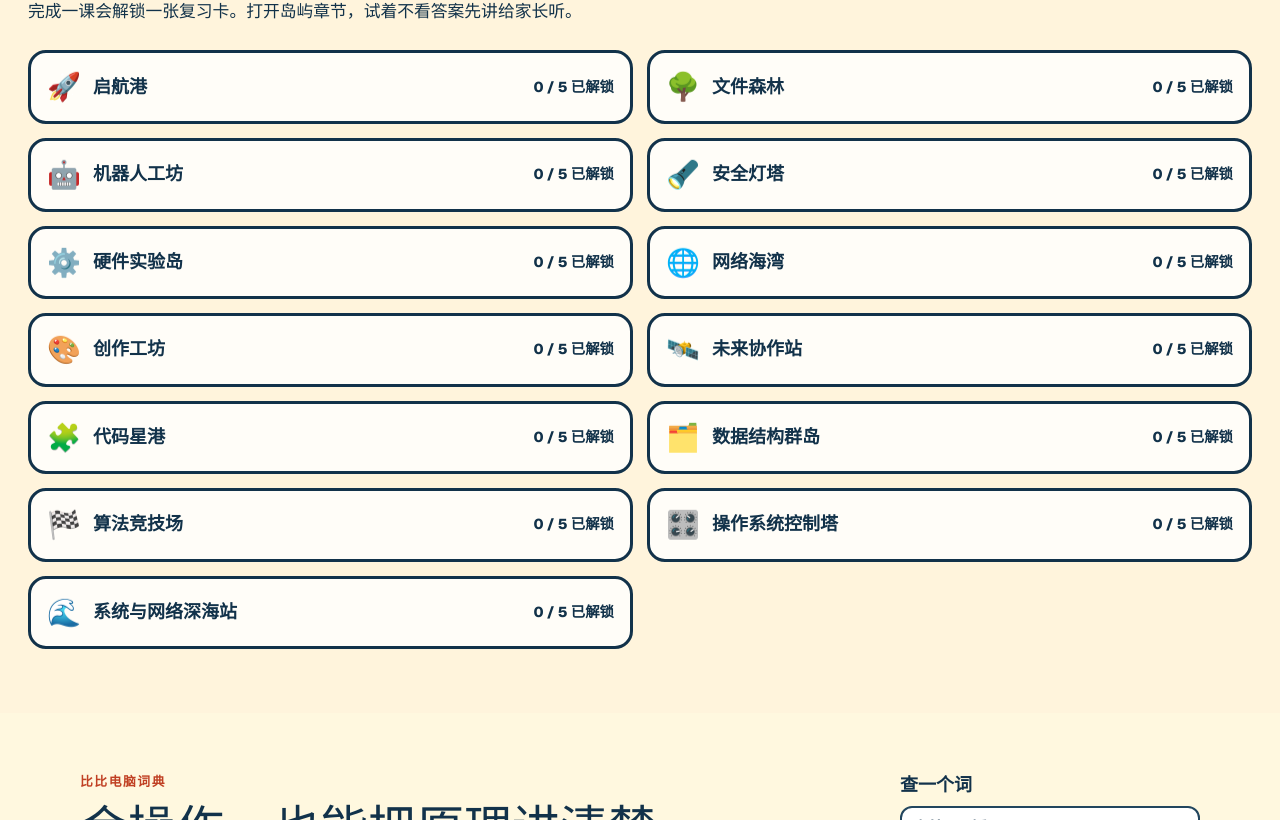
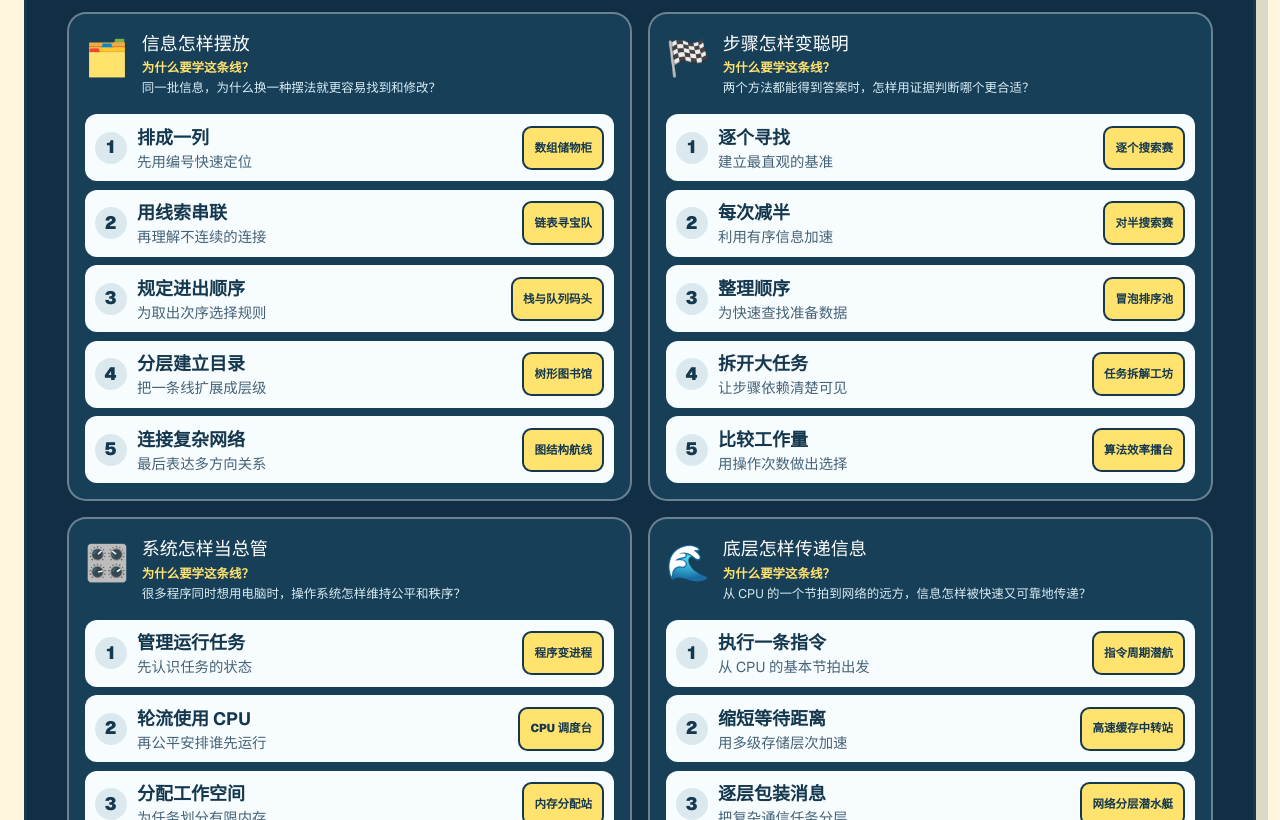
Before and after one commit to oldshipmaster/computer-study, a Next.js app: page / in a window 1280 px wide. Shown: the part 2440-3260 px from the top of the page. Built offline with nearby package versions, Linux system fonts and the light colour scheme.

Commit message:
feat: add advanced foundations roadmap

```diff
--- a/app/globals.css
+++ b/app/globals.css
@@ -3776,6 +3776,27 @@ html.bit-island-document--reduced-motion *::after,
 @media (max-width: 38rem) { .coding-options { grid-template-columns: 1fr; } .coding-options button { min-height: 3.6rem; } }
 
 /* Advanced computer foundations: data structures, algorithms, OS, architecture and networks */
+.foundation-roadmap { width: min(100% - 48px, 1320px); margin: 54px auto; padding: clamp(1.2rem, 4vw, 2.5rem); border: 3px solid #15384e; border-radius: 2rem; background: #102f45; color: white; box-shadow: 12px 14px 0 rgb(18 50 74 / 14%); }
+.foundation-roadmap > header { max-width: 55rem; }
+.foundation-roadmap > header h2 { margin: 0; font-size: clamp(1.8rem, 4vw, 3rem); line-height: 1.12; }
+.foundation-roadmap > header > p:last-child { color: #d8edf4; }
+.foundation-roadmap-grid { display: grid; grid-template-columns: repeat(2, minmax(0, 1fr)); gap: 1rem; margin-top: 1.5rem; }
+.foundation-roadmap article { min-width: 0; padding: 1rem; border: 2px solid rgb(255 255 255 / 35%); border-radius: 1.2rem; background: #183f58; }
+.foundation-roadmap-title { display: flex; align-items: flex-start; gap: .8rem; }
+.foundation-roadmap-title > span { font-size: 2.2rem; }
+.foundation-roadmap-title h3, .foundation-roadmap-title p { margin: 0; }
+.foundation-roadmap-title p { color: #d8edf4; font-size: .78rem; }
+.foundation-roadmap-title strong { display: block; color: #ffe36e; }
+.foundation-roadmap ol { display: grid; gap: .55rem; margin: 1rem 0 0; padding: 0; list-style: none; }
+.foundation-roadmap li { display: grid; grid-template-columns: auto minmax(0, 1fr) auto; align-items: center; gap: .65rem; min-width: 0; padding: .6rem; border-radius: .75rem; background: #f7fcff; color: #15384e; }
+.foundation-roadmap li > span { display: grid; width: 2rem; height: 2rem; place-items: center; border-radius: 50%; background: #dbe9ef; font-weight: 900; }
+.foundation-roadmap li > div { display: grid; min-width: 0; }
+.foundation-roadmap li small { color: #456377; line-height: 1.3; }
+.foundation-roadmap li button { min-height: 44px; max-width: 12rem; overflow: hidden; padding: .45rem .65rem; border: 2px solid #15384e; border-radius: .6rem; background: #ffe36e; color: #15384e; cursor: pointer; font-size: .72rem; font-weight: 850; text-overflow: ellipsis; white-space: nowrap; }
+.foundation-roadmap-step--complete { background: #e3f8ed !important; }
+.foundation-roadmap-step--complete > span { background: #176f59 !important; color: white; }
+@media (max-width: 52rem) { .foundation-roadmap-grid { grid-template-columns: 1fr; } }
+@media (max-width: 38rem) { .foundation-roadmap { width: min(100% - 32px, 1320px); } .foundation-roadmap li { grid-template-columns: auto minmax(0, 1fr); } .foundation-roadmap li button { grid-column: 1 / -1; width: 100%; max-width: none; } }
 .advanced-foundation-lesson { min-width: 0; padding: clamp(1rem, 3vw, 1.6rem); border-radius: 1.5rem; background: linear-gradient(145deg, #eef8ff, #fff7d9); color: #15384e; }
 .advanced-concept-demo { display: grid; min-height: 18rem; place-items: center; align-content: center; gap: 1.25rem; text-align: center; }
 .concept-journey { display: grid; width: min(100%, 44rem); justify-items: center; gap: 1.2rem; }
--- /dev/null
+++ b/components/FoundationRoadmap.tsx
@@ -0,0 +1,27 @@
+import { FOUNDATION_ROADMAP } from "@/lib/advanced-foundations/roadmap";
+import { getCourse } from "@/lib/course-data";
+
+interface FoundationRoadmapProps {
+  completedCourseIds: readonly string[];
+  onStartCourse: (courseId: string) => void;
+}
+
+export function FoundationRoadmap({ completedCourseIds, onStartCourse }: FoundationRoadmapProps) {
+  const completed = new Set(completedCourseIds);
+  return <section className="foundation-roadmap" aria-labelledby="foundation-roadmap-heading">
+    <header><p className="section-kicker">深度知识连接图</p><h2 id="foundation-roadmap-heading">从信息结构，一路潜到计算机和网络底层</h2><p>这不是背名词路线。每一课都回答上一步留下的新问题，也为下一步准备工具。</p></header>
+    <div className="foundation-roadmap-grid">
+      {FOUNDATION_ROADMAP.map((thread) => <article key={thread.islandId}>
+        <div className="foundation-roadmap-title"><span aria-hidden="true">{thread.icon}</span><div><h3>{thread.title}</h3><p><strong>为什么要学这条线？</strong>{thread.bigQuestion}</p></div></div>
+        <ol>{thread.steps.map((step, index) => {
+          const course = getCourse(step.courseId);
+          const done = completed.has(step.courseId);
+          return <li className={done ? "foundation-roadmap-step--complete" : ""} key={step.courseId}>
+            <span>{done ? "✓" : index + 1}</span><div><strong>{step.label}</strong><small>{step.connection}</small></div>
+            <button onClick={() => onStartCourse(step.courseId)} type="button">{done ? "重玩" : course?.title ?? "开始"}</button>
+          </li>;
+        })}</ol>
+      </article>)}
+    </div>
+  </section>;
+}
--- a/components/IslandMap.tsx
+++ b/components/IslandMap.tsx
@@ -12,6 +12,7 @@ import { OfflineStatus } from "@/components/OfflineStatus";
 import { ComputerDictionary } from "@/components/ComputerDictionary";
 import { ChildReviewQueue } from "@/components/ChildReviewQueue";
 import { TermMatchChallenge } from "@/components/TermMatchChallenge";
+import { FoundationRoadmap } from "@/components/FoundationRoadmap";
 import type { CourseConfidence } from "@/lib/review-queue";
 import {
   ISLANDS,
@@ -219,6 +220,7 @@ export function IslandMap({
       <IslandSealCollection completedCourseIds={completedCourseIds} />
       {mission.complete ? <CompletionCertificate /> : null}
 
+      <FoundationRoadmap completedCourseIds={completedCourseIds} onStartCourse={onStartCourse} />
       <KnowledgeAtlas completedCourseIds={completedCourseIds} onStartCourse={onStartCourse} />
       <ComputerDictionary onStartCourse={onStartCourse} soundEnabled={soundEnabled} />
       <TermMatchChallenge completedCourseIds={completedCourseIds} key={`terms-${completedCourseIds.join("|")}`} />
--- /dev/null
+++ b/lib/advanced-foundations/roadmap.ts
@@ -0,0 +1,40 @@
+import type { AdvancedCourseId, AdvancedIslandId } from "./course-ids.ts";
+
+export interface FoundationRoadmapThread {
+  islandId: AdvancedIslandId;
+  title: string;
+  icon: string;
+  bigQuestion: string;
+  steps: readonly { courseId: AdvancedCourseId; label: string; connection: string }[];
+}
+
+export const FOUNDATION_ROADMAP: readonly FoundationRoadmapThread[] = [
+  { islandId: "data-structures", title: "信息怎样摆放", icon: "🗂️", bigQuestion: "同一批信息，为什么换一种摆法就更容易找到和修改？", steps: [
+    { courseId: "array-lockers", label: "排成一列", connection: "先用编号快速定位" },
+    { courseId: "linked-treasure", label: "用线索串联", connection: "再理解不连续的连接" },
+    { courseId: "stack-queue-dock", label: "规定进出顺序", connection: "为取出次序选择规则" },
+    { courseId: "tree-library", label: "分层建立目录", connection: "把一条线扩展成层级" },
+    { courseId: "graph-routes", label: "连接复杂网络", connection: "最后表达多方向关系" },
+  ] },
+  { islandId: "algorithm-arena", title: "步骤怎样变聪明", icon: "🏁", bigQuestion: "两个方法都能得到答案时，怎样用证据判断哪个更合适？", steps: [
+    { courseId: "linear-search", label: "逐个寻找", connection: "建立最直观的基准" },
+    { courseId: "binary-search", label: "每次减半", connection: "利用有序信息加速" },
+    { courseId: "bubble-sort", label: "整理顺序", connection: "为快速查找准备数据" },
+    { courseId: "task-decomposition", label: "拆开大任务", connection: "让步骤依赖清楚可见" },
+    { courseId: "algorithm-efficiency", label: "比较工作量", connection: "用操作次数做出选择" },
+  ] },
+  { islandId: "os-control-tower", title: "系统怎样当总管", icon: "🎛️", bigQuestion: "很多程序同时想用电脑时，操作系统怎样维持公平和秩序？", steps: [
+    { courseId: "program-process", label: "管理运行任务", connection: "先认识任务的状态" },
+    { courseId: "cpu-scheduling", label: "轮流使用 CPU", connection: "再公平安排谁先运行" },
+    { courseId: "memory-allocation", label: "分配工作空间", connection: "为任务划分有限内存" },
+    { courseId: "file-system-tree", label: "组织长期资料", connection: "把内容放进目录树" },
+    { courseId: "device-coordination", label: "共享外部设备", connection: "最后协调设备请求" },
+  ] },
+  { islandId: "systems-network-depths", title: "底层怎样传递信息", icon: "🌊", bigQuestion: "从 CPU 的一个节拍到网络的远方，信息怎样被快速又可靠地传递？", steps: [
+    { courseId: "instruction-cycle", label: "执行一条指令", connection: "从 CPU 的基本节拍出发" },
+    { courseId: "cache-station", label: "缩短等待距离", connection: "用多级存储层次加速" },
+    { courseId: "network-layers", label: "逐层包装消息", connection: "把复杂通信任务分层" },
+    { courseId: "routing-maze", label: "选择传输路线", connection: "让数据跨网络前进" },
+    { courseId: "reliable-transfer", label: "发现丢失重传", connection: "保证消息完整到达" },
+  ] },
+] as const;
```
Also changed, not shown: 1 other file (tests, documents, lock files or other folders).
